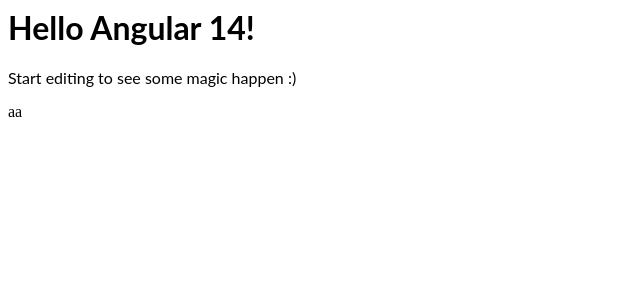
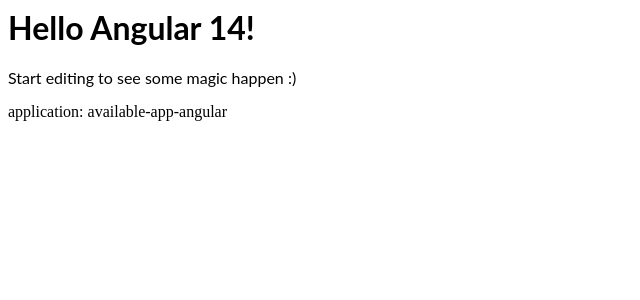
Before and after one commit to nelo92/available-app-angular, an Angular app: page / in a window 1280 px wide. Shown: the top 300 px of the page, without its empty margins (0-640 px from the left). Built offline with nearby package versions, Linux system fonts and the light colour scheme.

Commit message:
1 file modified

```diff
--- a/src/app/app.component.html
+++ b/src/app/app.component.html
@@ -2,4 +2,5 @@
 <p>
   Start editing to see some magic happen :)
 </p>
-aa
+
+application: available-app-angular
```
